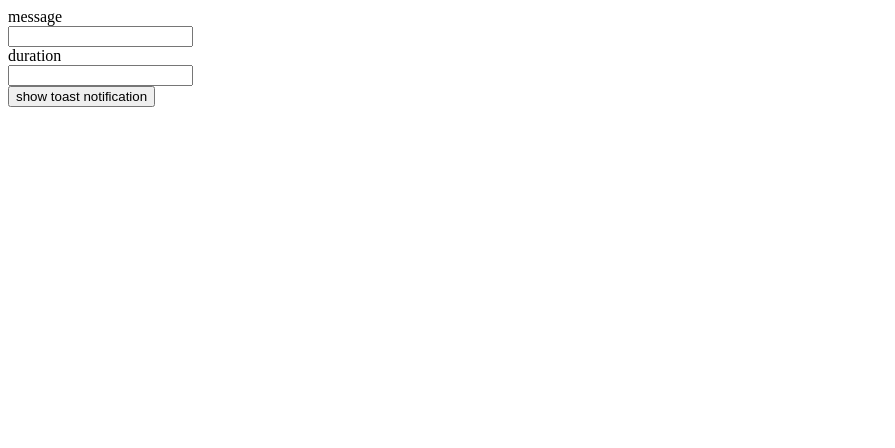
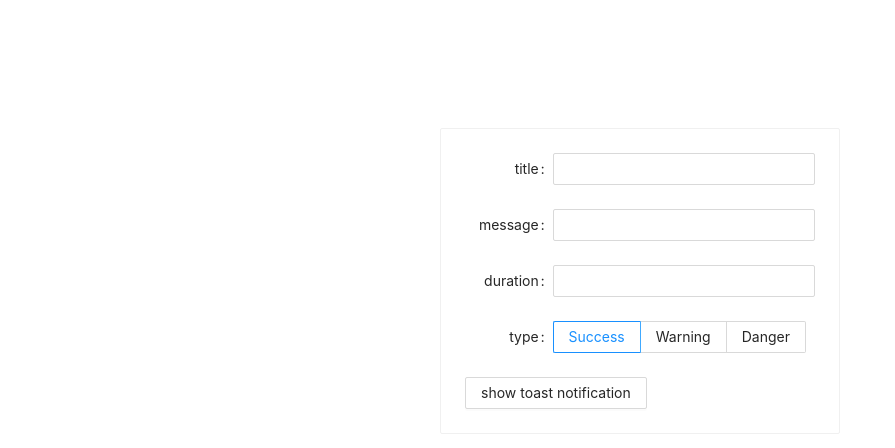
Before and after one commit to jesuscasal23/toast-component, a React (Create React App) app: page / in a window 1280 px wide. Shown: the top 448 px of the page, without its empty margins (0-895 px from the left). Built offline with nearby package versions, Linux system fonts and the light colour scheme.

Commit message:
improved UI and added icons

```diff
--- a/src/App.js
+++ b/src/App.js
@@ -1,6 +1,12 @@
-import { useState } from 'react'
 import useToast from './ToastComponent/useToast'
-import { Form, Row, Input, Button, InputNumber } from 'antd'
+import { Form, Row, Input, Button, InputNumber, Card, Radio } from 'antd'
+import styled from 'styled-components'
+
+const CenteredCard = styled(Card)`
+  margin: 0 auto;
+  width: 400px;
+  margin-top: 10%;
+`
 
 function App() {
   const [formInstance] = Form.useForm()
@@ -10,13 +16,30 @@ function App() {
     const formValues = await formInstance.getFieldsValue(true)
 
     toast(
+      formValues.title,
       formValues.message || 'This is a success notification',
-      formValues.duration || '3'
+      formValues.duration || '8000',
+      formValues.type
     )
   }
+
+  const formLayout = {
+    labelCol: { span: 6 },
+    wrapperCol: { span: 18 },
+  }
+
   return (
     <div className='App'>
-      <Form form={formInstance}>
+      <CenteredCard>
+        <Form
+          form={formInstance}
+          {...formLayout}
+          initialValues={{
+            type: 'success',
+          }}>
+          <Form.Item name='title' label='title'>
+            <Input />
+          </Form.Item>
           <Form.Item name='message' label='message'>
             <Input />
           </Form.Item>
@@ -24,9 +47,18 @@ function App() {
           <Form.Item name='duration' label='duration'>
             <Input />
           </Form.Item>
+
+          <Form.Item label='type' name='type'>
+            <Radio.Group>
+              <Radio.Button value='success'>Success</Radio.Button>
+              <Radio.Button value='warning'>Warning</Radio.Button>
+              <Radio.Button value='danger'>Danger</Radio.Button>
+            </Radio.Group>
+          </Form.Item>
         </Form>
 
         <Button onClick={handleSubmit}>show toast notification</Button>
+      </CenteredCard>
     </div>
   )
 }
--- a/src/ToastComponent/ToastContext.js
+++ b/src/ToastComponent/ToastContext.js
@@ -4,7 +4,7 @@ export const ToastComponentContext = createContext({ show: true })
 
 const ToastContextProvider = ({ children }) => {
   const [toastState, setToastState] = useState([])
-  console.log('rerender')
+
   return (
     <ToastComponentContext.Provider value={{ toastState, setToastState }}>
       {children}
--- a/src/ToastComponent/ToastNotification.js
+++ b/src/ToastComponent/ToastNotification.js
@@ -8,7 +8,8 @@ import {
 } from './styledComponents'
 import { ToastComponentContext } from './ToastContext'
 import checkCircle from './icons/checkCircle.svg'
-import infoCircle from './icons/checkCircle.svg'
+import infoCircle from './icons/infoCircle.svg'
+import banIcon from './icons/banIcon.svg'
 
 const ToastNotification = ({ toastNotificationProps }) => {
   const { setToastState } = useContext(ToastComponentContext)
@@ -18,25 +19,38 @@ const ToastNotification = ({ toastNotificationProps }) => {
       setToastState(prevState =>
         prevState.filter(entry => entry.id !== toastNotificationProps.id)
       )
-    }, 20000)
+    }, toastNotificationProps.duration)
   }, [
     toastNotificationProps.duration,
     setToastState,
     toastNotificationProps.id,
   ])
 
-  const determineCorrectIcon = () => {}
+  const determineCorrectIcon = type => {
+    if (type === 'danger') {
+      return banIcon
+    }
+
+    if (type === 'warning') {
+      return infoCircle
+    }
+
+    return checkCircle
+  }
 
   return (
-    <NotificationContainer type={'danger'}>
-      <ToastIcons src={checkCircle} alt='check circle icon' />
+    <NotificationContainer type={toastNotificationProps.type}>
+      <ToastIcons
+        src={determineCorrectIcon(toastNotificationProps.type)}
+        alt='check circle icon'
+      />
       <div>
         <TitleContainer>
-          <ToastNotificationTitle type={'danger'}>
+          <ToastNotificationTitle type={toastNotificationProps.type}>
             Success
           </ToastNotificationTitle>
         </TitleContainer>
-        <ToastNotificationMessage type={'danger'}>
+        <ToastNotificationMessage type={toastNotificationProps.type}>
           {toastNotificationProps.message}
         </ToastNotificationMessage>
       </div>
--- a/src/ToastComponent/styledComponents/index.js
+++ b/src/ToastComponent/styledComponents/index.js
@@ -22,6 +22,7 @@ export const FixedPositionWrapper = styled.div`
   position: fixed;
   top: ${props => (props.top ? '1%' : '100%')};
   right: ${props => (props.right ? '1%' : '100%')};
+  z-index: 10000;
 `
 
 export const NotificationContainer = styled.div`
@@ -39,6 +40,7 @@ export const NotificationContainer = styled.div`
   font-style: normal;
   padding: 12px 6px;
   display: flex;
+  margin-bottom: 20px;
 `
 
 export const ToastIcons = styled.img`
--- a/src/ToastComponent/useToast.js
+++ b/src/ToastComponent/useToast.js
@@ -5,10 +5,10 @@ import nextId from 'react-id-generator'
 const useToast = () => {
   const { setToastState } = React.useContext(ToastComponentContext)
 
-  const toast = (message, duration) => {
+  const toast = (title, message, duration, type) => {
     setToastState(prevState => [
       ...prevState,
-      { message, duration: duration || 2000, id: nextId() },
+      { title, message, type, duration: duration || 2000, id: nextId() },
     ])
   }
 
--- a/src/index.js
+++ b/src/index.js
@@ -3,6 +3,7 @@ import ReactDOM from 'react-dom/client'
 import App from './App'
 import ToastComponent from './ToastComponent'
 import '@fontsource/montserrat'
+import 'antd/dist/antd.css'
 
 const root = ReactDOM.createRoot(document.getElementById('root'))
 root.render(
```
Also changed, not shown: src/ToastComponent/icons/banIcon.svg (added). Lines whose indentation alone changed are shown as unchanged.
